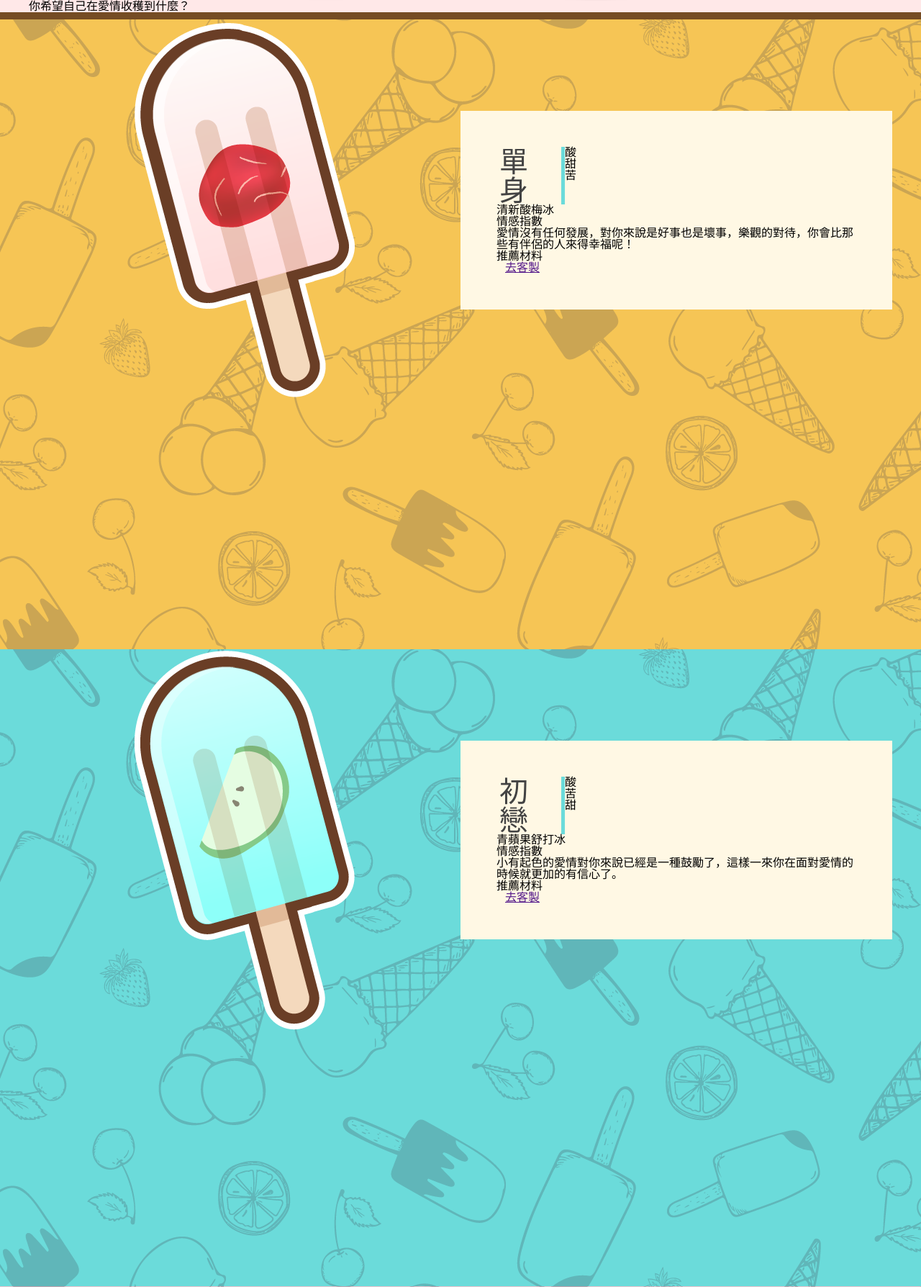
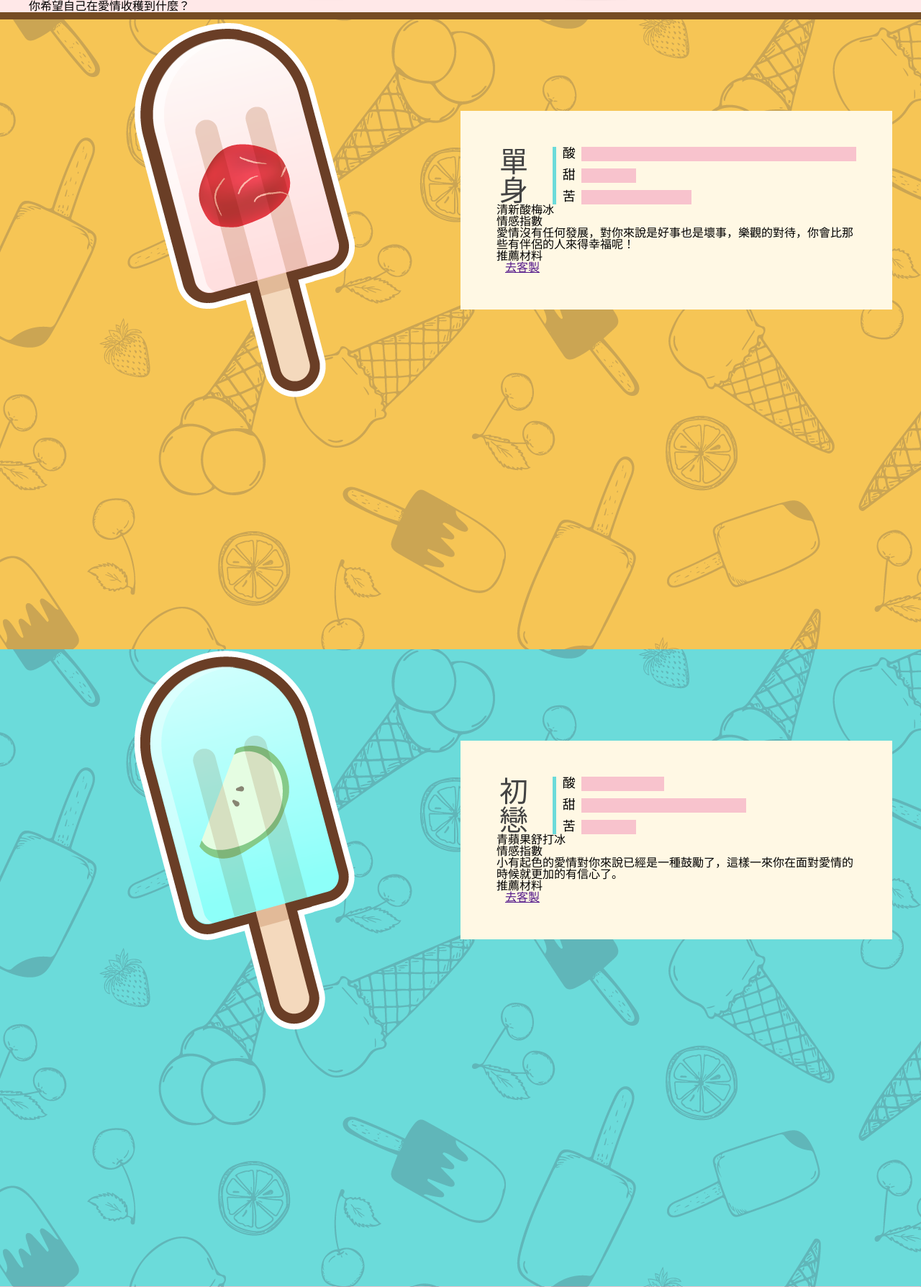
Before and after one commit to connectshark/Love-Fruit, a PHP site: page /qa.html in a window 1280 px wide. Shown: the part 449-2237 px from the top of the page at 72% size. Run offline with PHP 8.4, Linux system fonts and the light colour scheme; some web fonts are replaced.

Commit message:
修改格線系統

```diff
--- a/css/qa.css
+++ b/css/qa.css
@@ -63,6 +63,9 @@
   -webkit-box-align: center;
       -ms-flex-align: center;
           align-items: center;
+  -webkit-box-pack: center;
+      -ms-flex-pack: center;
+          justify-content: center;
 }
 
 .page-qa .stage .popsicle {
@@ -75,6 +78,7 @@
 }
 
 .page-qa .stage .content .mainhead {
+  width: 100%;
   display: -webkit-box;
   display: -ms-flexbox;
   display: flex;
@@ -91,17 +95,40 @@
   font-size: 40px;
   font-family: 'A-OTF-M';
   color: #434343;
-  padding-right: 50px;
   border-right: 5px solid #6bdbda;
 }
 
-.page-qa .stage .content .stage-value .value-item {
-  font-size: 16px;
+.page-qa .stage .content .stage-value {
+  display: -webkit-box;
+  display: -ms-flexbox;
+  display: flex;
+  -webkit-box-orient: vertical;
+  -webkit-box-direction: normal;
+      -ms-flex-flow: column wrap;
+          flex-flow: column wrap;
+  -webkit-box-pack: justify;
+      -ms-flex-pack: justify;
+          justify-content: space-between;
 }
 
-.page-qa .stage .content .stage-value .bar {
-  width: 100px;
-  height: 30px;
+.page-qa .stage .content .stage-value .value-item {
+  width: 100%;
+  font-size: 18px;
+  display: -webkit-box;
+  display: -ms-flexbox;
+  display: flex;
+  -webkit-box-orient: horizontal;
+  -webkit-box-direction: normal;
+      -ms-flex-flow: row wrap;
+          flex-flow: row wrap;
+}
+
+.page-qa .stage .content .stage-value .value-item .item-name {
+  text-align: center;
+}
+
+.page-qa .stage .content .stage-value .value-bar {
+  height: 20px;
   background-color: #f8c3cd;
 }
 
@@ -110,15 +137,63 @@
   background: #f6c555 url(../img/qa/cover.png) top left;
 }
 
+.page-qa .stage.single .sour {
+  width: 100%;
+}
+
+.page-qa .stage.single .sweet {
+  width: 20%;
+}
+
+.page-qa .stage.single .bitter {
+  width: 40%;
+}
+
 .page-qa .stage.firstlove {
   background: #6bdbda url(../img/qa/cover.png) top left;
+}
+
+.page-qa .stage.firstlove .sour {
+  width: 30%;
+}
+
+.page-qa .stage.firstlove .sweet {
+  width: 60%;
+}
+
+.page-qa .stage.firstlove .bitter {
+  width: 20%;
 }
 
 .page-qa .stage.infatuation {
   background: #f8c3cd url(../img/qa/cover.png) top left;
 }
 
+.page-qa .stage.infatuation .sour {
+  width: 20%;
+}
+
+.page-qa .stage.infatuation .sweet {
+  width: 100%;
+}
+
+.page-qa .stage.infatuation .bitter {
+  width: 10%;
+}
+
 .page-qa .stage.break {
   background: #9dc5f6 url(../img/qa/cover.png) top left;
 }
+
+.page-qa .stage.break .sour {
+  width: 30%;
+}
+
+.page-qa .stage.break .sweet {
+  width: 10%;
+}
+
+.page-qa .stage.break .bitter {
+  width: 100%;
+}
 /*# sourceMappingURL=qa.css.map */
--- a/qa.html
+++ b/qa.html
@@ -19,9 +19,7 @@
 	<header id="header">
 		<div class="item-group">
 			<div class="logo-item">
-			<a href="index.html" class="logo" title="菓籽戀冰所"
-			  ><img src="img/navBar/logo.png" alt="菓籽戀冰所"
-			/></a>
+				<a href="index.html" class="logo" title="菓籽戀冰所"><img src="img/navBar/logo.png" alt="菓籽戀冰所" /></a>
 				<label class="hb" for="menu-control">
 					<span class="bar bar1"></span>
 					<span class="bar bar2"></span>
@@ -31,67 +29,42 @@
 			<div class="nav-item">
 				<ul class="nav-list nav-list-mp">
 					<li>
-				<a class="nav-text" href="qa.html" title="戀愛冰品"
-				  ><img src="img/navBar/navIcon.png" alt="iceIcon" /><span
-					>戀愛冰品</span
-				  ></a
-				>
+						<a class="nav-text" href="qa.html" title="戀愛冰品"><img src="img/navBar/navIcon.png"
+								alt="iceIcon" /><span>戀愛冰品</span></a>
 					</li>
 					<li>
-				<a class="nav-text" href="custom.html" title="冰棒客製"
-				  ><img src="img/navBar/navIcon.png" alt="iceIcon" /><span
-					>冰棒客製</span
-				  ></a
-				>
+						<a class="nav-text" href="custom.html" title="冰棒客製"><img src="img/navBar/navIcon.png"
+								alt="iceIcon" /><span>冰棒客製</span></a>
 					</li>
 					<li>
-				<a class="nav-text" href="javascript:;" title="愛的留言"
-				  ><img src="img/navBar/navIcon.png" alt="iceIcon" /><span
-					>愛的留言</span
-				  ></a
-				>
+						<a class="nav-text" href="javascript:;" title="愛的留言"><img src="img/navBar/navIcon.png"
+								alt="iceIcon" /><span>愛的留言</span></a>
 					</li>
 					<li>
-				<a class="nav-text" href="javascript:;" title="冰品商城"
-				  ><img src="img/navBar/navIcon.png" alt="iceIcon" /><span
-					>冰品商城</span
-				  ></a
-				>
+						<a class="nav-text" href="shop.html" title="冰品商城"><img src="img/navBar/navIcon.png"
+								alt="iceIcon" /><span>冰品商城</span></a>
 					</li>
 				</ul>
 				<ul class="nav-list">
 					<li>
-				<a class="nav-text" href="course.html" title="體驗課程"
-				  ><img src="img/navBar/navIcon.png" alt="iceIcon" /><span
-					>體驗課程</span
-				  ></a
-				>
+						<a class="nav-text" href="course.html" title="體驗課程"><img src="img/navBar/navIcon.png"
+								alt="iceIcon" /><span>體驗課程</span></a>
 					</li>
 					<li>
-				<a class="nav-text" href="javascript:;" title="最新消息"
-				  ><img src="img/navBar/navIcon.png" alt="iceIcon" /><span
-					>最新消息</span
-				  ></a
-				>
+						<a class="nav-text" href="javascript:;" title="最新消息"><img src="img/navBar/navIcon.png"
+								alt="iceIcon" /><span>最新消息</span></a>
 					</li>
 					<li>
-				<a class="nav-text" href="javascript:;" title="關於園區"
-				  ><img src="img/navBar/navIcon.png" alt="iceIcon" /><span
-					>關於園區</span
-				  ></a
-				>
+						<a class="nav-text" href="javascript:;" title="關於園區"><img src="img/navBar/navIcon.png"
+								alt="iceIcon" /><span>關於園區</span></a>
 					</li>
 					<li>
 						<ul class="nav-item-icom">
 							<li class="member-icon">
-					<a href="javascript:;"
-					  ><img src="img/navBar/memberIcon.png" alt="會員"
-					/></a>
+								<a href="javascript:;"><img src="img/navBar/memberIcon.png" alt="會員" /></a>
 							</li>
 							<li class="shopping-cart-icon">
-					<a href="javascript:;"
-					  ><img src="img/navBar/shoppingCartIcon.png" alt="購物車"
-					/></a>
+								<a href="javascript:;"><img src="img/navBar/shoppingCartIcon.png" alt="購物車" /></a>
 							</li>
 						</ul>
 					</li>
@@ -99,11 +72,7 @@
 			</div>
 		</div>
 		<img class="nav-bar-mp" src="img/navBar/ＭpNavBar.png" alt="ＭpNavBar" />
-		<img
-		  class="shopping-cart-icon-mp"
-		  src="img/navBar/shoppingCartIcon.png"
-		  alt="shoppingCartIcon.png"
-		/>
+		<img class="shopping-cart-icon-mp" src="img/navBar/shoppingCartIcon.png" alt="shoppingCartIcon.png" />
 	</header>
 
 	<section class="qa">
@@ -126,17 +95,32 @@
 
 	<section class="stage single">
 		<div class="wrap">
-			<div class="popsicle col-12 col-md-6"><img src="img/qa/popsicle01.png" alt=""></div>
-			<div class="content col-12 col-md-6">
+			<div class="popsicle col-10 col-md-6"><img src="img/qa/popsicle01.png" alt=""></div>
+			<div class="content col-10 col-md-6">
 				<div class="mainhead">
-					<p class="stage-title">單身</p>
-					<div class="stage-value">
-						<span class="value-item">酸</span><div class="value-bar"></div>
-						<span class="value-item">甜</span><div class="value-bar"></div>
-						<span class="value-item">苦</span><div class="value-bar"></div>
+					<p class="stage-title col-2">單身</p>
+					<div class="stage-value col-10">
+						<div class="value-item">
+							<p class="item-name col-1">酸</p>
+							<div class="col-11">
+								<div class="value-bar sour"></div>
 							</div>
 						</div>
-				<p>清新酸梅冰</p>
+						<div class="value-item">
+							<p class="item-name col-1">甜</p>
+							<div class="col-11">
+								<div class="value-bar sweet"></div>
+							</div>
+						</div>
+						<div class="value-item">
+							<p class="item-name col-1">苦</p>
+							<div class="col-11">
+								<div class="value-bar bitter"></div>
+							</div>
+						</div>
+					</div>
+				</div>
+				<p class="prod-name">清新酸梅冰</p>
 				<div>
 					<p class="subhead">情感指數</p>
 					<p class="desc">愛情沒有任何發展，對你來說是好事也是壞事，樂觀的對待，你會比那些有伴侶的人來得幸福呢！</p>
@@ -154,17 +138,32 @@
 
 	<section class="stage firstlove">
 		<div class="wrap">
-			<div class="popsicle col-12 col-md-6"><img src="img/qa/popsicle02.png" alt=""></div>
-			<div class="content col-12 col-md-6">
+			<div class="popsicle col-10 col-md-6"><img src="img/qa/popsicle02.png" alt=""></div>
+			<div class="content col-10 col-md-6">
 				<div class="mainhead">
-					<p class="stage-title">初戀</p>
-					<div class="stage-value">
-						<div><p>酸</p></div>
-						<div><p>苦</p></div>
-						<div><p>甜</p></div>
+					<p class="stage-title col-2">初戀</p>
+					<div class="stage-value col-10">
+						<div class="value-item">
+							<p class="item-name col-1">酸</p>
+							<div class="col-11">
+								<div class="value-bar sour"></div>
 							</div>
 						</div>
-				<p>青蘋果舒打冰</p>
+						<div class="value-item">
+							<p class="item-name col-1">甜</p>
+							<div class="col-11">
+								<div class="value-bar sweet"></div>
+							</div>
+						</div>
+						<div class="value-item">
+							<p class="item-name col-1">苦</p>
+							<div class="col-11">
+								<div class="value-bar bitter"></div>
+							</div>
+						</div>
+					</div>
+				</div>
+				<p class="prod-name">青蘋果舒打冰</p>
 				<div>
 					<p class="subhead">情感指數</p>
 					<p class="desc">小有起色的愛情對你來說已經是一種鼓勵了，這樣一來你在面對愛情的時候就更加的有信心了。</p>
@@ -182,17 +181,32 @@
 
 	<section class="stage infatuation">
 		<div class="wrap">
-			<div class="popsicle col-12 col-md-6"><img src="img/qa/popsicle03.png" alt=""></div>
-			<div class="content col-12 col-md-6">
+			<div class="popsicle col-10 col-md-6"><img src="img/qa/popsicle03.png" alt=""></div>
+			<div class="content col-10 col-md-6">
 				<div class="mainhead">
-					<p class="stage-title">熱戀</p>
-					<div class="stage-value">
-						<div><p>酸</p></div>
-						<div><p>甜</p></div>
-						<div><p>苦</p></div>
+					<p class="stage-title col-2">熱戀</p>
+					<div class="stage-value col-10">
+						<div class="value-item">
+							<p class="item-name col-1">酸</p>
+							<div class="col-11">
+								<div class="value-bar sour"></div>
 							</div>
 						</div>
-				<p>蜂蜜草莓冰</p>
+						<div class="value-item">
+							<p class="item-name col-1">甜</p>
+							<div class="col-11">
+								<div class="value-bar sweet"></div>
+							</div>
+						</div>
+						<div class="value-item">
+							<p class="item-name col-1">苦</p>
+							<div class="col-11">
+								<div class="value-bar bitter"></div>
+							</div>
+						</div>
+					</div>
+				</div>
+				<p class="prod-name">蜂蜜草莓冰</p>
 				<div>
 					<p class="subhead">情感指數</p>
 					<p class="desc">你的愛情將會是讓人羨慕的，你收穫了自己想要的愛情，也找到了你的MR Right，對你來說這一年是充滿甜蜜的。</p>
@@ -210,17 +224,32 @@
 
 	<section class="stage break">
 		<div class="wrap">
-			<div class="popsicle col-12 col-md-6"><img src="img/qa/popsicle04.png" alt=""></div>
-			<div class="content col-12 col-md-6">
+			<div class="popsicle col-10 col-md-6"><img src="img/qa/popsicle04.png" alt=""></div>
+			<div class="content col-10 col-md-6">
 				<div class="mainhead">
-					<p class="stage-title">分手</p>
-					<div class="stage-value">
-						<div><p>酸</p></div>
-						<div><p>甜</p></div>
-						<div><p>苦</p></div>
+					<p class="stage-title col-2">分手</p>
+					<div class="stage-value col-10">
+						<div class="value-item">
+							<p class="item-name col-1">酸</p>
+							<div class="col-11">
+								<div class="value-bar sour"></div>
 							</div>
 						</div>
-				<p>檸檬苦瓜冰</p>
+						<div class="value-item">
+							<p class="item-name col-1">甜</p>
+							<div class="col-11">
+								<div class="value-bar sweet"></div>
+							</div>
+						</div>
+						<div class="value-item">
+							<p class="item-name col-1">苦</p>
+							<div class="col-11">
+								<div class="value-bar bitter"></div>
+							</div>
+						</div>
+					</div>
+				</div>
+				<p class="prod-name">檸檬苦瓜冰</p>
 				<div>
 					<p class="subhead">情感指數</p>
 					<p class="desc">得到的愛隨時都有分開的可能，雖然你很認真的去愛，但是並不能夠被人珍惜。</p>
--- a/sass/common.scss
+++ b/sass/common.scss
@@ -81,11 +81,9 @@
 
 
 //格線系統
-@include rwd(mobile){
-  @for $i from 1 through 12 {
-    .col-#{$i}{
-      width: ($i / 12) * 100%;
-    }
+@for $i from 1 through 12 {
+  .col-#{$i}{
+    width: ($i / 12) * 100%;
   }
 }
 
--- a/sass/qa.scss
+++ b/sass/qa.scss
@@ -38,6 +38,7 @@
             display: flex;
             flex-flow: row wrap;
             align-items: center;
+            justify-content: center;
         }
 
         .popsicle{
@@ -49,6 +50,7 @@
             padding: 50px;
 
             .mainhead{
+                width: 100%;
                 display: flex;
                 flex-flow: row wrap;
             }
@@ -59,18 +61,27 @@
                 font-size: 40px;
                 font-family: 'A-OTF-M';
                 color: #434343;
-                padding-right:50px;
                 border-right: 5px solid #6bdbda;
             }
 
             .stage-value{
+                display: flex;
+                flex-flow: column wrap;
+                justify-content: space-between;
+
                 .value-item{
-                    font-size: 16px;
+                    width: 100%;
+                    font-size: 18px;
+                    display: flex;
+                    flex-flow: row wrap;
+
+                    .item-name{
+                        text-align: center;
+                    }
                 }
 
-                .bar{
-                    width: 100px;
-                    height: 30px;
+                .value-bar{
+                    height: 20px;
                     background-color: #f8c3cd;
                 }
             }
@@ -80,18 +91,62 @@
     .stage.single{
         border-top: 10px solid #754c24;
         background: #f6c555 url(../img/qa/cover.png) top left;
+
+        .sour{
+            width: 100%;
+        }
+        .sweet{
+            width: 20%;
+        }
+
+        .bitter{
+            width: 40%;
+        }
     }
 
     .stage.firstlove{
         background: #6bdbda url(../img/qa/cover.png) top left;
+
+        .sour{
+            width: 30%;
+        }
+        .sweet{
+            width: 60%;
+        }
+
+        .bitter{
+            width: 20%;
+        }
     }
 
     .stage.infatuation{
         background: #f8c3cd url(../img/qa/cover.png) top left;
+
+        .sour{
+            width: 20%;
+        }
+        .sweet{
+            width: 100%;
+        }
+
+        .bitter{
+            width: 10%;
+        }
     }
 
     .stage.break{
         background: #9dc5f6 url(../img/qa/cover.png) top left;
+
+        .sour{
+            width: 30%;
+        }
+        .sweet{
+            width: 10%;
+        }
+
+        .bitter{
+            width: 100%;
+        }
     }
 
 
```
Also changed, not shown: css/common.css (+11 -2 lines), 2 other files. Lines whose indentation alone changed are shown as unchanged.
